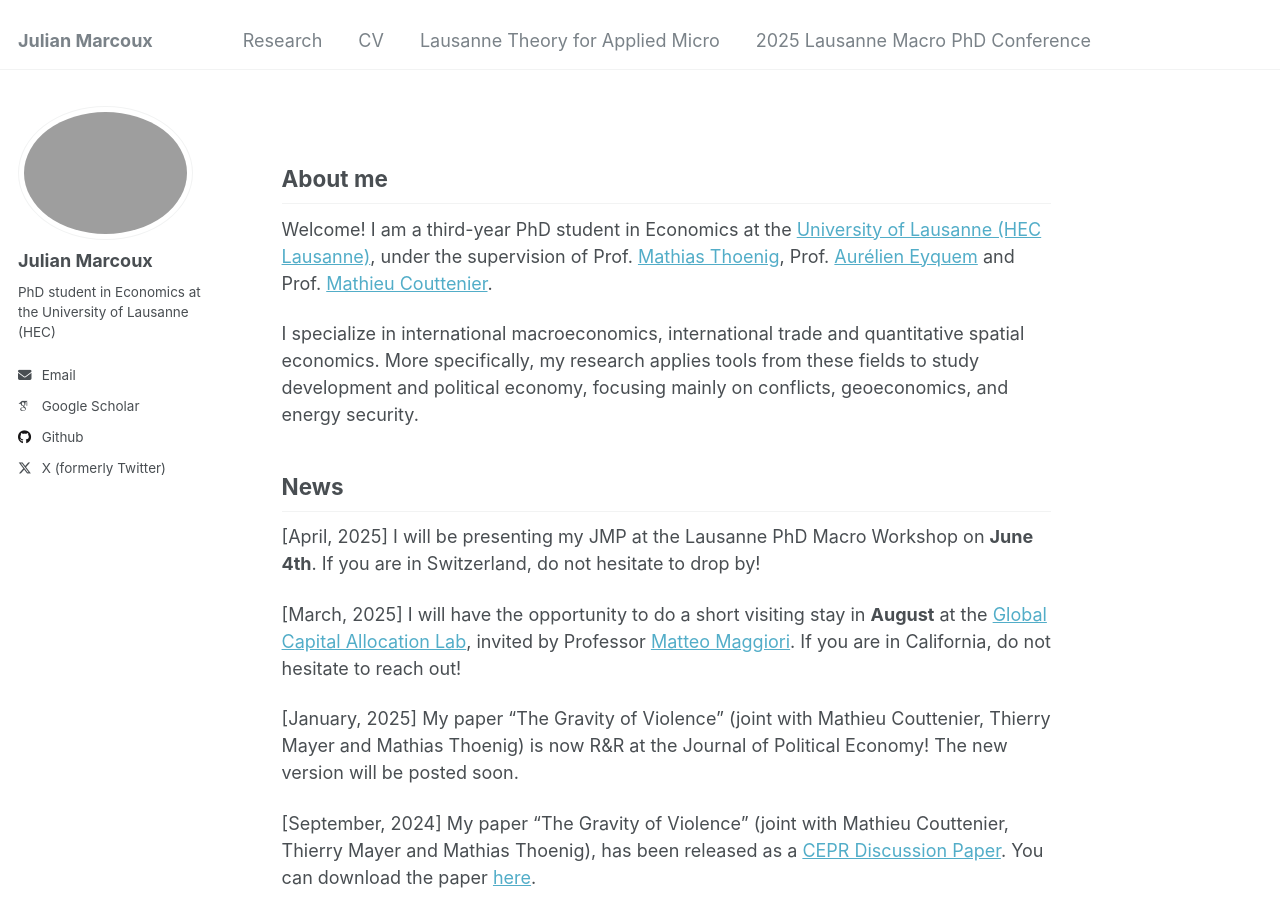
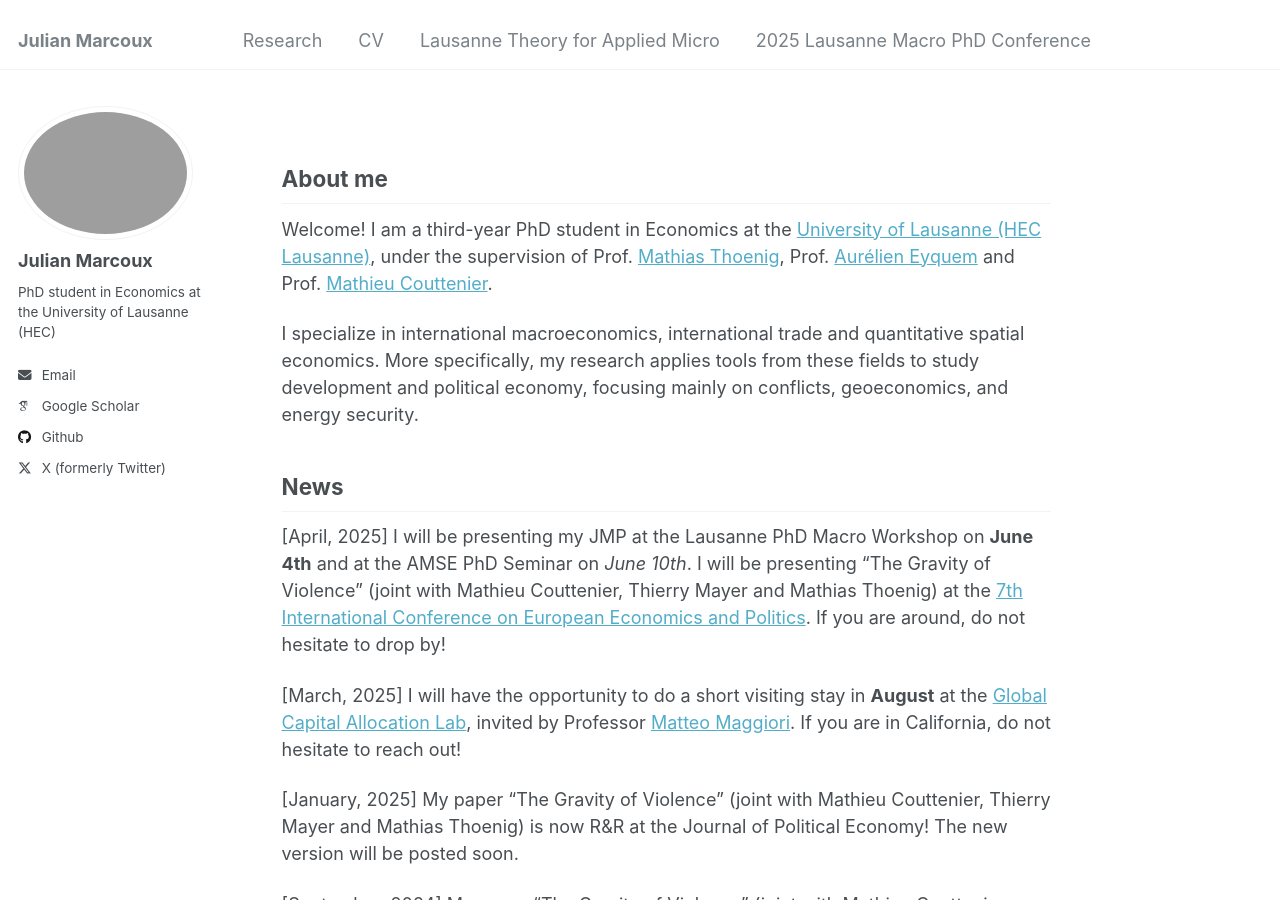
Before and after one commit to julianmarcoux/julianmarcoux.github.io, a Jekyll site: the page built from _pages/about.md, in a window 1280 px wide and 900 px high. Built offline with Jekyll 4.4.1, drawn with Linux system fonts in a browser that asks for light colours; some web fonts are replaced.

Commit message:
Update about.md

```diff
--- a/_pages/about.md
+++ b/_pages/about.md
@@ -16,7 +16,7 @@ I specialize in international macroeconomics, international trade and quantitati
 
 News
 -------------
-[April, 2025] I will be presenting my JMP at the Lausanne PhD Macro Workshop on **June 4th**. If you are in Switzerland, do not hesitate to drop by!
+[April, 2025] I will be presenting my JMP at the Lausanne PhD Macro Workshop on **June 4th** and at the AMSE PhD Seminar on *June 10th*. I will be presenting "The Gravity of Violence" (joint with Mathieu Couttenier, Thierry Mayer and Mathias Thoenig) at the [7th International Conference on European Economics and Politics](https://cefes-dems.unimib.it/events/conferences/cefesconf2025/). If you are around, do not hesitate to drop by!
 
 [March, 2025] I will have the opportunity to do a short visiting stay in **August** at the [Global Capital Allocation Lab](https://www.globalcapitalallocation.com/), invited by Professor [Matteo Maggiori](https://www.matteomaggiori.com/). If you are in California, do not hesitate to reach out!
 
```
